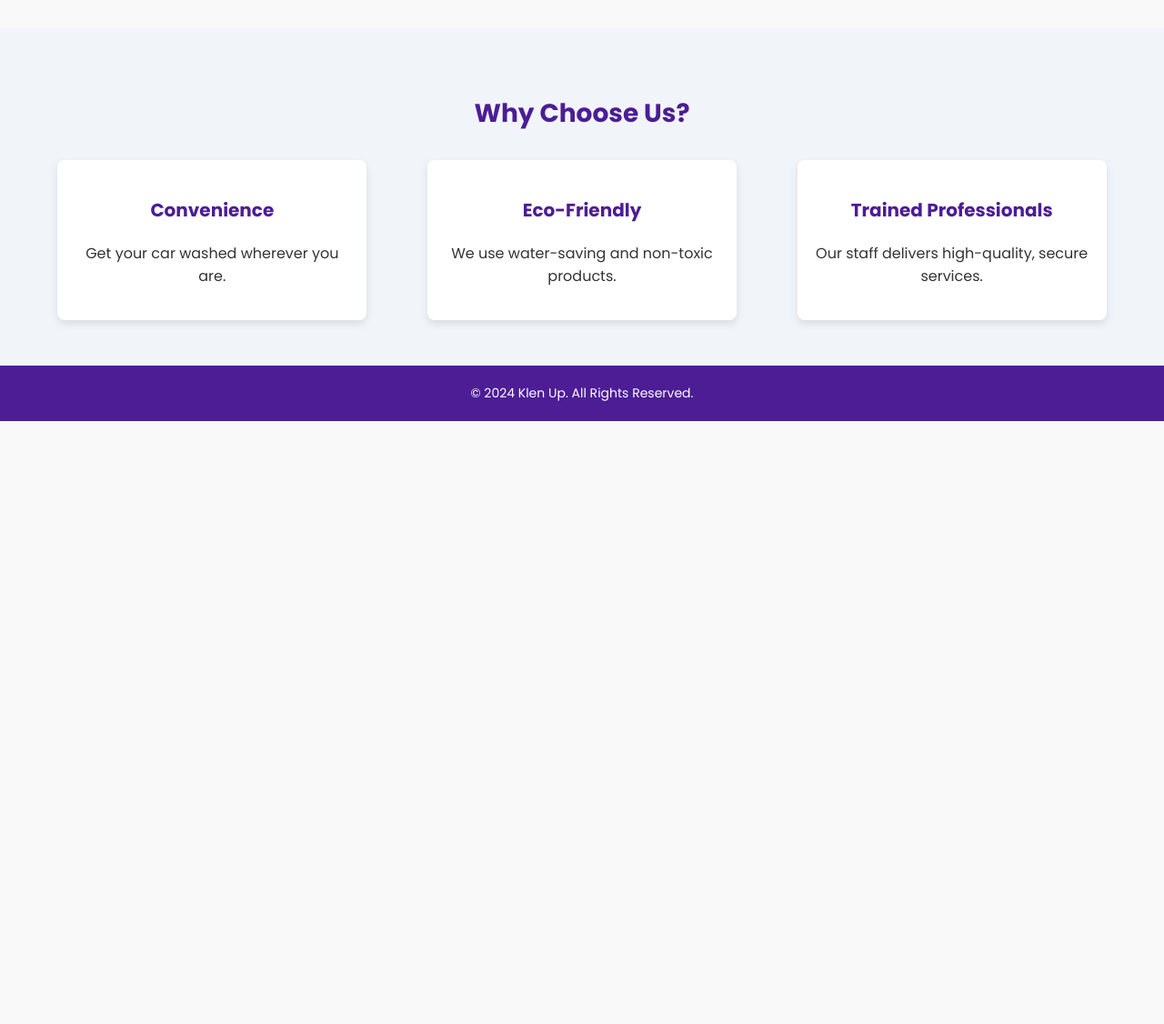
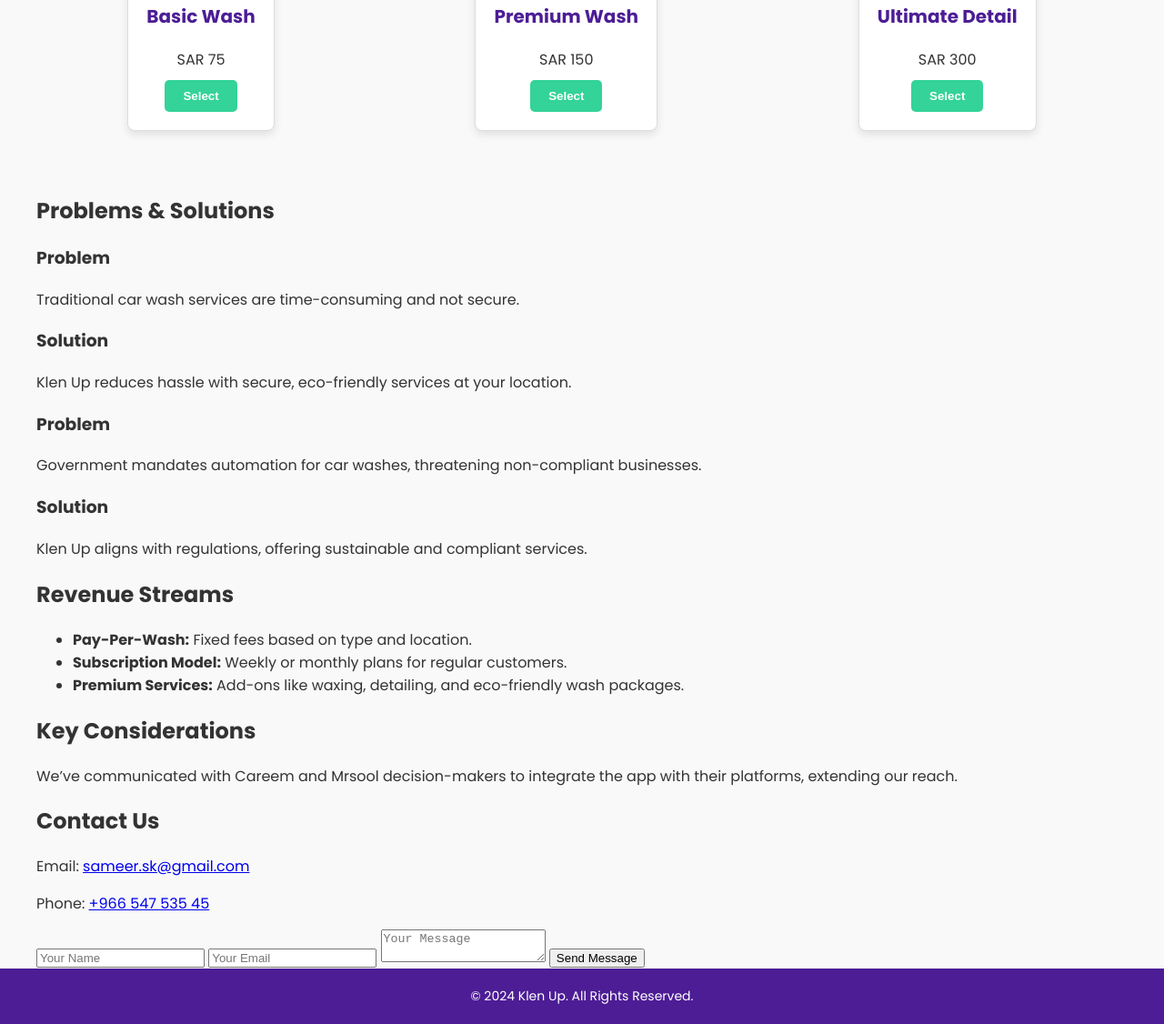
Before and after one commit to ridrisa/klean-up, a plain HTML site: page index.html in a window 1280 px wide. Shown: the part 698-1824 px from the top of the page at 91% size. Before the commit the page ends 1161 px from the top, so only its background shows below. Drawn offline with Linux system fonts and the light colour scheme.

Commit message:
Update index.html

```diff
--- a/index.html
+++ b/index.html
@@ -12,7 +12,7 @@
         <div class="container">
             <nav>
                 <div class="logo">
-                    <img src="klenup-logo.png" alt="Klen Up Logo">
+                    <img src="kln.jpeg" alt="Klen Up Logo">
                 </div>
                 <div class="actions">
                     <button class="btn-primary" id="loginBtn">Login</button>
@@ -27,6 +27,18 @@
     </header>
 
     <main>
+        <!-- About Section -->
+        <section id="about">
+            <div class="container">
+                <h2>About Klen Up</h2>
+                <p>
+                    Klen Up is an on-demand car wash service that brings high-quality, eco-friendly cleaning to your location.
+                    Easily book online, and our professional team will handle the rest—at home, work, or anywhere you need.
+                </p>
+            </div>
+        </section>
+
+        <!-- Services Section -->
         <section id="services">
             <div class="container">
                 <h2>Our Services</h2>
@@ -50,56 +62,64 @@
             </div>
         </section>
 
-        <section id="value-prop">
+        <!-- Problems and Solutions -->
+        <section id="problems-solutions">
             <div class="container">
-                <h2>Why Choose Us?</h2>
-                <div class="features">
-                    <div class="feature">
-                        <h3>Convenience</h3>
-                        <p>Get your car washed wherever you are.</p>
+                <h2>Problems & Solutions</h2>
+                <div class="problems">
+                    <div class="problem">
+                        <h3>Problem</h3>
+                        <p>Traditional car wash services are time-consuming and not secure.</p>
                     </div>
-                    <div class="feature">
-                        <h3>Eco-Friendly</h3>
-                        <p>We use water-saving and non-toxic products.</p>
+                    <div class="solution">
+                        <h3>Solution</h3>
+                        <p>Klen Up reduces hassle with secure, eco-friendly services at your location.</p>
                     </div>
-                    <div class="feature">
-                        <h3>Trained Professionals</h3>
-                        <p>Our staff delivers high-quality, secure services.</p>
+                </div>
+                <div class="problems">
+                    <div class="problem">
+                        <h3>Problem</h3>
+                        <p>Government mandates automation for car washes, threatening non-compliant businesses.</p>
+                    </div>
+                    <div class="solution">
+                        <h3>Solution</h3>
+                        <p>Klen Up aligns with regulations, offering sustainable and compliant services.</p>
                     </div>
                 </div>
             </div>
         </section>
 
-        <section id="booking" class="hidden">
+        <!-- Revenue Streams -->
+        <section id="revenue-streams">
             <div class="container">
-                <h2>Book Your Wash</h2>
-                <form id="bookingForm">
-                    <div class="step" id="step1">
-                        <h3>Step 1: Select a Service</h3>
-                        <select name="service" required>
-                            <option value="" disabled selected>Select a service</option>
-                            <option value="Basic Wash">Basic Wash - SAR 75</option>
-                            <option value="Premium Wash">Premium Wash - SAR 150</option>
-                            <option value="Ultimate Detail">Ultimate Detail - SAR 300</option>
-                        </select>
-                    </div>
-                    <div class="step hidden" id="step2">
-                        <h3>Step 2: Date & Time</h3>
-                        <input type="date" name="date" required>
-                        <input type="time" name="time" required>
-                    </div>
-                    <div class="step hidden" id="step3">
-                        <h3>Step 3: Location & Car Details</h3>
-                        <input type="text" name="location" placeholder="Your location" required>
-                        <select name="carType" required>
-                            <option value="" disabled selected>Select car type</option>
-                            <option value="Sedan">Sedan</option>
-                            <option value="SUV">SUV</option>
-                            <option value="Luxury">Luxury</option>
-                        </select>
-                        <textarea name="instructions" placeholder="Special instructions"></textarea>
-                    </div>
-                    <button type="button" id="nextStep">Next</button>
+                <h2>Revenue Streams</h2>
+                <ul>
+                    <li><strong>Pay-Per-Wash:</strong> Fixed fees based on type and location.</li>
+                    <li><strong>Subscription Model:</strong> Weekly or monthly plans for regular customers.</li>
+                    <li><strong>Premium Services:</strong> Add-ons like waxing, detailing, and eco-friendly wash packages.</li>
+                </ul>
+            </div>
+        </section>
+
+        <!-- Key Considerations -->
+        <section id="key-considerations">
+            <div class="container">
+                <h2>Key Considerations</h2>
+                <p>We’ve communicated with Careem and Mrsool decision-makers to integrate the app with their platforms, extending our reach.</p>
+            </div>
+        </section>
+
+        <!-- Contact Section -->
+        <section id="contact">
+            <div class="container">
+                <h2>Contact Us</h2>
+                <p>Email: <a href="mailto:sameer.sk@gmail.com">sameer.sk@gmail.com</a></p>
+                <p>Phone: <a href="tel:+96654753545">+966 547 535 45</a></p>
+                <form id="contactForm">
+                    <input type="text" name="name" placeholder="Your Name" required>
+                    <input type="email" name="email" placeholder="Your Email" required>
+                    <textarea name="message" placeholder="Your Message" required></textarea>
+                    <button type="submit" class="btn-primary">Send Message</button>
                 </form>
             </div>
         </section>
```
